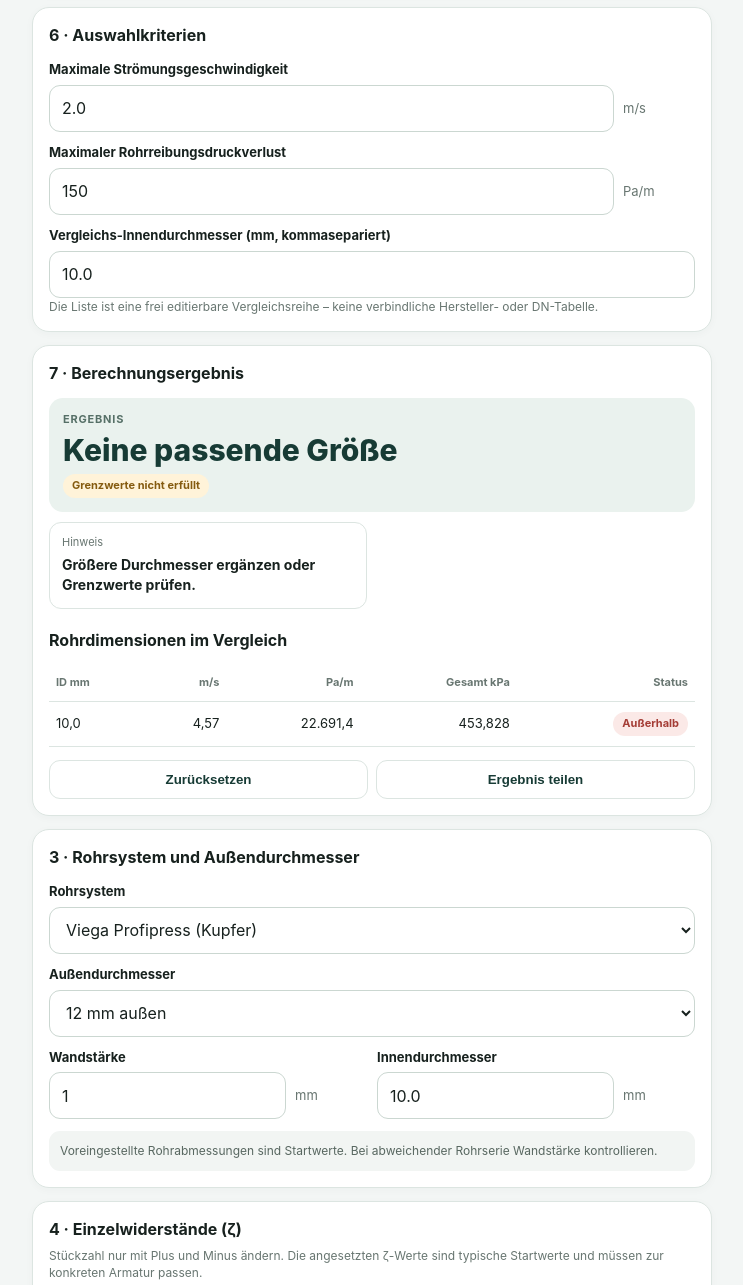
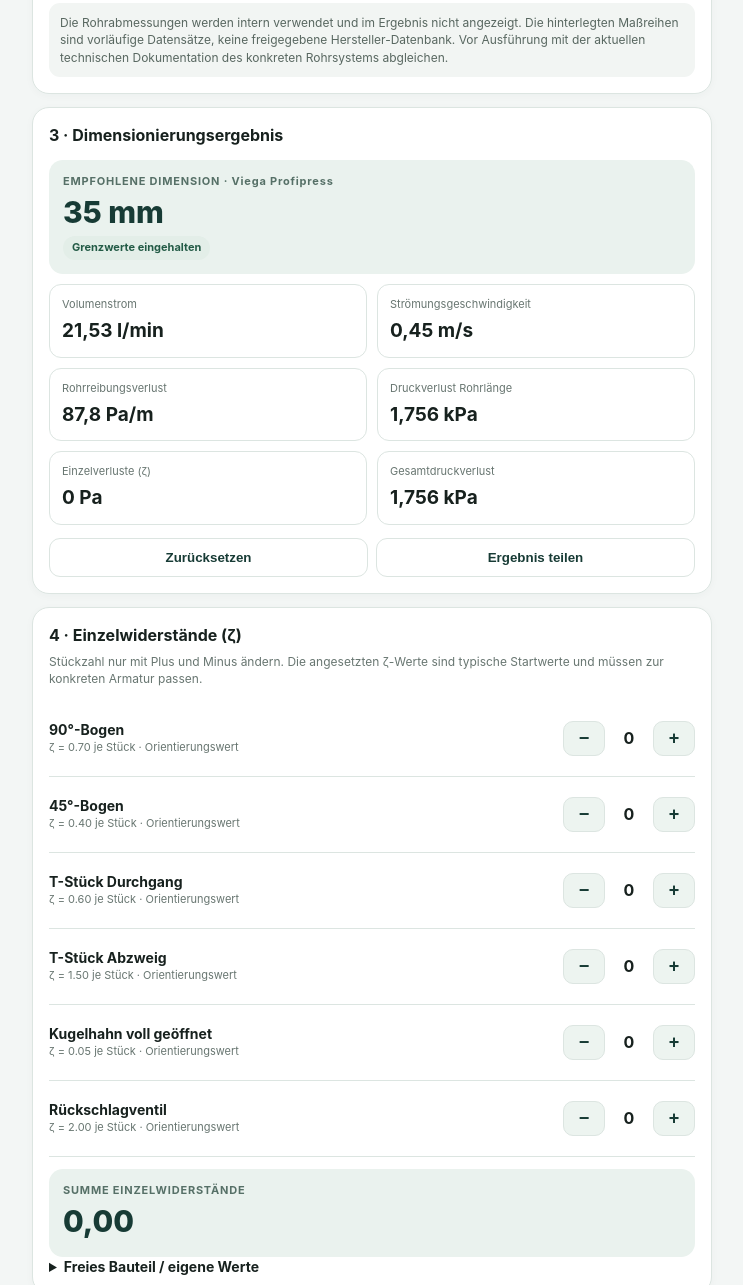
Before and after one commit to s77cr6knh4-netizen/shk-toolbox-pro, a plain HTML site: page index.html in a window 1280 px wide. Shown: the part 1104-2389 px from the top of the page, without its empty margins (268-1011 px from the left). Drawn offline with Linux system fonts and the light colour scheme.

Commit message:
Add files via upload

```diff
--- a/index.html
+++ b/index.html
@@ -65,56 +65,29 @@
   </section>
 
   <section class="card">
-    <h2>2 · Rohr und Betriebsbedingungen</h2>
-    <label for="material">Rohrwerkstoff (Rauigkeit-Voreinstellung)</label>
-    <select id="material">
-      <option value="cu">Kupfer</option><option value="ss">Edelstahl</option><option value="steel">C-Stahl</option><option value="mlcp">Mehrschichtverbundrohr</option><option value="plastic">Kunststoff</option><option value="custom">Benutzerdefiniert</option>
+    <h2>2 · Rohrsystem und Betriebsbedingungen</h2>
+    <label for="pipeSystem">Hersteller / Rohrsystem</label>
+    <select id="pipeSystem">
+      <option value="profipress">Viega Profipress (Kupfer)</option>
+      <option value="sanpress_inox">Viega Sanpress Inox (Edelstahl)</option>
+      <option value="prestabo">Viega Prestabo (C-Stahl)</option>
+      <option value="temponox">Viega Temponox (Edelstahl)</option>
+      <option value="megapress">Viega Megapress (Stahlrohr)</option>
+      <option value="alpex">FRÄNKISCHE alpex F50 (Mehrschichtverbundrohr)</option>
     </select>
-    <label for="roughness">Absolute Rohrrauigkeit</label><div class="unit"><input id="roughness" type="number" min="0" step="0.0001" value="0.0015"><span>mm</span></div>
     <label for="temp">Wassertemperatur</label><div class="unit"><input id="temp" type="number" min="0" max="100" step="1" value="20"><span>°C</span></div>
     <label for="length">Rohrlänge</label><div class="unit"><input id="length" type="number" min="0" step="1" value="20"><span>m</span></div>
-    <label for="zeta">Summe der Einzelverlustbeiwerte ζ (optional)</label><input id="zeta" type="number" min="0" step="0.1" value="0">
-    <div class="notice">Der Innendurchmesser ist entscheidend. Außendurchmesser oder DN dürfen nicht ungeprüft als Innendurchmesser eingesetzt werden.</div>
-  </section>
-
-  <section class="card">
-    <h2>6 · Auswahlkriterien</h2>
     <label for="maxVelocity">Maximale Strömungsgeschwindigkeit</label><div class="unit"><input id="maxVelocity" type="number" min="0.01" step="0.05" value="2.0"><span>m/s</span></div>
     <label for="maxPa">Maximaler Rohrreibungsdruckverlust</label><div class="unit"><input id="maxPa" type="number" min="1" step="10" value="150"><span>Pa/m</span></div>
-    <label for="diameters">Vergleichs-Innendurchmesser (mm, kommasepariert)</label><input id="diameters" type="text" value="10, 12, 14, 16, 18, 20, 22, 25, 28, 32, 35, 40, 45, 50, 54, 60, 65, 75, 80, 100">
-    <div class="muted">Die Liste ist eine frei editierbare Vergleichsreihe – keine verbindliche Hersteller- oder DN-Tabelle.</div>
-    <div class="error" id="inputError">Bitte die Eingaben und die Durchmesserliste prüfen.</div>
+    <label for="zeta">Zusätzliche Einzelverlustbeiwerte ζ (optional)</label><input id="zeta" type="number" min="0" step="0.1" value="0">
+    <div class="notice" id="pipeNote">Die Rohrabmessungen werden intern verwendet und im Ergebnis nicht angezeigt. Die hinterlegten Maßreihen sind vorläufige Datensätze, keine freigegebene Hersteller-Datenbank. Vor Ausführung mit der aktuellen technischen Dokumentation des konkreten Rohrsystems abgleichen.</div>
   </section>
-
   <section class="card">
-    <h2>7 · Berechnungsergebnis</h2>
-    <div id="recommendation" class="result"><div class="eyebrow">EMPFOHLENER VERGLEICHSDURCHMESSER</div><div class="big">20 mm</div></div>
+    <h2>3 · Dimensionierungsergebnis</h2>
+    <div id="recommendation" class="result"><div class="eyebrow">EMPFOHLENE ROHRDIMENSION</div><div class="big">Berechnung läuft …</div></div>
     <div class="grid" id="metrics" style="margin-top:10px"></div>
-    <h2 style="margin-top:20px">Rohrdimensionen im Vergleich</h2>
-    <div class="tablewrap"><table><thead><tr><th>ID mm</th><th>m/s</th><th>Pa/m</th><th>Gesamt kPa</th><th>Status</th></tr></thead><tbody id="rows"></tbody></table></div>
+    <div class="error" id="inputError">Bitte Eingaben prüfen.</div>
     <div class="actions"><button id="reset" type="button">Zurücksetzen</button><button id="share" type="button">Ergebnis teilen</button></div>
-  </section>
-
-
-  <section class="card" id="pipeSystemCard">
-    <h2>3 · Rohrsystem und Außendurchmesser</h2>
-    <label for="pipeSystem">Rohrsystem</label>
-    <select id="pipeSystem">
-      <option value="profipress">Viega Profipress (Kupfer)</option>
-      <option value="sanpress">Viega Sanpress / Sanpress Inox</option>
-      <option value="prestabo">Viega Prestabo (C-Stahl)</option>
-      <option value="temponox">Viega Temponox (Edelstahl)</option>
-      <option value="megapress">Viega Megapress (Stahlrohr – Wandstärke abhängig vom Grundrohr)</option>
-      <option value="alpex">FRÄNKISCHE alpex F50</option>
-      <option value="custom">Eigene Rohrabmessung</option>
-    </select>
-    <label for="pipeSize">Außendurchmesser</label>
-    <select id="pipeSize"></select>
-    <div class="grid">
-      <div><label for="wall">Wandstärke</label><div class="unit"><input id="wall" type="number" min="0.1" step="0.1"><span>mm</span></div></div>
-      <div><label for="inner">Innendurchmesser</label><div class="unit"><input id="inner" type="number" readonly><span>mm</span></div></div>
-    </div>
-    <div class="notice" id="pipeNote">Bitte Rohrsystem und Dimension prüfen. Bei Megapress ist die Wandstärke des verwendeten Grundrohrs maßgeblich.</div>
   </section>
 
   <section class="card" id="zetaCard">
@@ -160,19 +133,18 @@
         <li>Volumenstrom aus Leistung: Näherung für Wasser mit temperaturabhängigen Dichte- und Wärmekapazitätswerten.</li>
         <li>Rohrdruckverlust nach Darcy-Weisbach; Reibungsbeiwert mit laminarer, Übergangs- und turbulenter Näherung.</li>
         <li>Einzelverluste: Δp = Σζ · ρv²/2. ζ muss passend zu Bauteil, Einbausituation und Herstellerdaten ermittelt werden.</li>
-        <li>Automatische Auswahl: kleinster gelisteter Innendurchmesser, der die eingegebenen Grenzwerte für Geschwindigkeit und Rohrreibung einhält.</li>
-        <li>Die Liste der Durchmesser und Rauigkeiten ist nur ein Startwert. Vor einer realen Auslegung konkrete Rohrabmessungen, Medium, Armaturen, Herstellerdaten und geltende Regeln prüfen.</li>
+        <li>Automatische Auswahl: kleinste im gewählten Rohrsystem hinterlegte Dimension, deren interner lichter Querschnitt die eingegebenen Grenzwerte für Geschwindigkeit und Rohrreibung einhält.</li>
+        <li>Die hinterlegten Rohrabmessungen sind eine vorläufige Datengrundlage und müssen vor realer Auslegung anhand der aktuellen Herstellerunterlagen für die konkrete Rohrserie geprüft werden. Bei Megapress ist das tatsächlich verwendete Stahlgrundrohr maßgeblich.</li>
         <li>Keine vollständige Rohrnetzberechnung, kein hydraulischer Abgleich und keine Pumpenauslegung.</li>
       </ul>
     </details>
   </section>
-  <footer>SHK TOOLBOX PRO · Version 2.0 · Berechnungshilfe – keine normgerechte Fachplanung</footer>
+  <footer>SHK TOOLBOX PRO · Version 3.0 · Berechnungshilfe – keine normgerechte Fachplanung</footer>
 </div>
 <script>
 (() => {
   const $ = id => document.getElementById(id);
   let mode = "power";
-  const presets = {cu:0.0015,ss:0.0015,steel:0.045,mlcp:0.007,plastic:0.007};
   const fmt = (x,d=2) => Number.isFinite(x) ? x.toLocaleString("de-DE",{minimumFractionDigits:d,maximumFractionDigits:d}) : "–";
   function setMode(next){
     mode=next;
@@ -184,8 +156,8 @@
   }
   $("modePower").addEventListener("click",()=>setMode("power"));
   $("modeDirect").addEventListener("click",()=>setMode("direct"));
-  $("material").addEventListener("change",e=>{if(e.target.value!=="custom")$("roughness").value=presets[e.target.value];calculate();});
   document.querySelectorAll("input,select").forEach(el=>el.addEventListener("input",calculate));
+  $("pipeSystem").addEventListener("change",calculate);
   function waterProps(t){
     // Näherungswerte für Wasser; linear interpoliert zwischen Stützstellen.
     const pts=[[0,999.84,0.001792],[10,999.70,0.001307],[20,998.21,0.001002],[30,995.65,0.000798],[40,992.22,0.000653],[50,988.04,0.000547],[60,983.20,0.000466],[70,977.76,0.000404],[80,971.80,0.000355],[90,965.30,0.000315],[100,958.35,0.000282]];
@@ -202,83 +174,60 @@
     const f=(Re-2300)/(4000-2300);
     return lam+(swamee-lam)*f;
   }
+  const pipeCatalog = {
+    profipress:{label:"Viega Profipress",rough:0.0015,items:[["12 mm",12,1],["15 mm",15,1],["18 mm",18,1],["22 mm",22,1],["28 mm",28,1.2],["35 mm",35,1.5],["42 mm",42,1.5],["54 mm",54,2]]},
+    sanpress_inox:{label:"Viega Sanpress Inox",rough:0.0015,items:[["15 mm",15,1],["18 mm",18,1],["22 mm",22,1.2],["28 mm",28,1.2],["35 mm",35,1.5],["42 mm",42,1.5],["54 mm",54,1.5]]},
+    prestabo:{label:"Viega Prestabo",rough:0.045,items:[["15 mm",15,1.2],["18 mm",18,1.2],["22 mm",22,1.5],["28 mm",28,1.5],["35 mm",35,1.5],["42 mm",42,1.5],["54 mm",54,1.5]]},
+    temponox:{label:"Viega Temponox",rough:0.0015,items:[["15 mm",15,1],["18 mm",18,1],["22 mm",22,1.2],["28 mm",28,1.2],["35 mm",35,1.5],["42 mm",42,1.5],["54 mm",54,1.5]]},
+    megapress:{label:"Viega Megapress",rough:0.045,items:[["¾″",26.9,2.6],["1″",33.7,2.6],["1¼″",42.4,2.6],["1½″",48.3,2.6],["2″",60.3,2.9],["2½″",76.1,2.9],["3″",88.9,3.2],["4″",108,3.6]]},
+    alpex:{label:"FRÄNKISCHE alpex F50",rough:0.007,items:[["16 × 2,0 mm",16,2],["20 × 2,0 mm",20,2],["26 × 3,0 mm",26,3],["32 × 3,0 mm",32,3],["40 × 3,5 mm",40,3.5],["50 × 4,0 mm",50,4],["63 × 4,5 mm",63,4.5],["75 × 5,0 mm",75,5]]}
+  };
   function calculate(){
     const p=Number($("power").value),dt=Number($("deltaT").value),direct=Number($("flowDirect").value);
-    const q=mode==="power" ? (p>0&&dt>0 ? p*1e6/(4180*dt)*60/1000 : NaN) : direct;
-    // p*1e6/(4180*dT) gives L/s; multiply by 60 for L/min.
+    const q=mode==="power"?(p>0&&dt>0?p*1e6/(4180*dt)*60/1000:NaN):direct;
     $("flowOut").textContent=Number.isFinite(q)&&q>0?fmt(q)+" l/min":"–";
     $("flowHour").textContent=Number.isFinite(q)&&q>0?fmt(q*60,1)+" l/h":"Eingabe prüfen";
     $("flowError").style.display=Number.isFinite(q)&&q>0?"none":"block";
-    const t=Number($("temp").value),L=Number($("length").value),eps=Number($("roughness").value)/1000,Z=Number($("zeta").value);
-    const vmax=Number($("maxVelocity").value),maxPa=Number($("maxPa").value);
-    const ds=$("diameters").value.split(",").map(x=>Number(x.trim())).filter(x=>Number.isFinite(x)&&x>0).sort((a,b)=>a-b);
-    const valid=Number.isFinite(q)&&q>0&&t>=0&&t<=100&&L>=0&&eps>=0&&Z>=0&&vmax>0&&maxPa>0&&ds.length>0;
+    const t=Number($("temp").value),L=Number($("length").value),Z=Number($("zeta").value);
+    const vmax=Number($("maxVelocity").value),maxPa=Number($("maxPa").value),sys=pipeCatalog[$("pipeSystem").value];
+    const valid=Number.isFinite(q)&&q>0&&t>=0&&t<=100&&L>=0&&Z>=0&&vmax>0&&maxPa>0&&!!sys;
     $("inputError").style.display=valid?"none":"block";
-    if(!valid){$("recommendation").innerHTML='<div class="eyebrow">ERGEBNIS</div><div class="big">Eingaben prüfen</div>'; $("metrics").innerHTML="";$("rows").innerHTML="";return;}
-    const {rho,mu}=waterProps(t),Q=q/60000;
-    const values=ds.map(d=>{
-      const D=d/1000,A=Math.PI*D*D/4,v=Q/A,Re=rho*v*D/mu,f=calcFriction(Re,eps/D);
+    if(!valid){$("recommendation").innerHTML='<div class="eyebrow">ERGEBNIS</div><div class="big">Eingaben prüfen</div>';$("metrics").innerHTML="";return;}
+    const {rho,mu}=waterProps(t),Q=q/60000,eps=sys.rough/1000;
+    const values=sys.items.map(([label,od,wall])=>{
+      const d=od-2*wall,D=d/1000,A=Math.PI*D*D/4,v=Q/A,Re=rho*v*D/mu,f=calcFriction(Re,eps/D);
       const dynamic=rho*v*v/2,per=f/D*dynamic,straight=per*L,local=Z*dynamic,total=straight+local;
-      return {d,v,Re,f,per,total,regime:Re<2300?"Laminar":Re<4000?"Übergang":"Turbulent",ok:v<=vmax&&per<=maxPa};
+      return {label,d,v,Re,f,per,total,ok:d>0&&v<=vmax&&per<=maxPa};
     });
     const selected=values.find(x=>x.ok);
     if(selected){
-      $("recommendation").innerHTML=`<div class="eyebrow">KLEINSTER PASSENDER VERGLEICHSDURCHMESSER</div><div class="big">${fmt(selected.d,1)} mm</div><span class="pill">Grenzwerte eingehalten</span>`;
+      $("recommendation").innerHTML=`<div class="eyebrow">EMPFOHLENE DIMENSION · ${sys.label}</div><div class="big">${selected.label}</div><span class="pill">Grenzwerte eingehalten</span>`;
       $("metrics").innerHTML=`
+        <div class="metric"><span>Volumenstrom</span><strong>${fmt(q,2)} l/min</strong></div>
         <div class="metric"><span>Strömungsgeschwindigkeit</span><strong>${fmt(selected.v,2)} m/s</strong></div>
-        <div class="metric"><span>Rohrreibung</span><strong>${fmt(selected.per,1)} Pa/m</strong></div>
-        <div class="metric"><span>Gesamtdruckverlust</span><strong>${fmt(selected.total/1000,3)} kPa</strong></div>
-        <div class="metric"><span>Reynolds-Zahl</span><strong>${Math.round(selected.Re).toLocaleString("de-DE")}</strong></div>
-        <div class="metric"><span>Reibungsbeiwert λ</span><strong>${fmt(selected.f,4)}</strong></div>
-        <div class="metric"><span>Förderhöhenäquivalent</span><strong>${fmt(selected.total/(rho*9.81),3)} mWS</strong></div>`;
+        <div class="metric"><span>Rohrreibungsverlust</span><strong>${fmt(selected.per,1)} Pa/m</strong></div>
+        <div class="metric"><span>Druckverlust Rohrlänge</span><strong>${fmt(selected.per*L/1000,3)} kPa</strong></div>
+        <div class="metric"><span>Einzelverluste (ζ)</span><strong>${fmt(selected.total-selected.per*L,0)} Pa</strong></div>
+        <div class="metric"><span>Gesamtdruckverlust</span><strong>${fmt(selected.total/1000,3)} kPa</strong></div>`;
     }else{
-      $("recommendation").innerHTML='<div class="eyebrow">ERGEBNIS</div><div class="big">Keine passende Größe</div><span class="pill warn">Grenzwerte nicht erfüllt</span>';
-      $("metrics").innerHTML='<div class="metric"><span>Hinweis</span><strong style="font-size:14px">Größere Durchmesser ergänzen oder Grenzwerte prüfen.</strong></div>';
+      $("recommendation").innerHTML=`<div class="eyebrow">ERGEBNIS · ${sys.label}</div><div class="big">Keine passende Dimension</div><span class="pill warn">Grenzwerte nicht erfüllt</span>`;
+      $("metrics").innerHTML='<div class="metric"><span>Hinweis</span><strong style="font-size:14px">Grenzwerte prüfen oder eine größere verfügbare Systemdimension wählen.</strong></div>';
     }
-    $("rows").innerHTML=values.map(x=>`<tr class="${selected&&x.d===selected.d?'recommended':''}"><td>${fmt(x.d,1)}</td><td>${fmt(x.v,2)}</td><td>${fmt(x.per,1)}</td><td>${fmt(x.total/1000,3)}</td><td>${x.ok?'<span class="pill">Passend</span>':'<span class="pill bad">Außerhalb</span>'}</td></tr>`).join("");
-    window.currentSummary={q,selected,values};
+    window.currentSummary={q,selected,values,system:sys.label};
   }
   $("reset").addEventListener("click",()=>{
     $("power").value=15;$("deltaT").value=10;$("flowDirect").value=12;setMode("power");
-    $("material").value="cu";$("roughness").value=presets.cu;$("temp").value=20;$("length").value=20;$("zeta").value=0;
-    $("maxVelocity").value=2;$("maxPa").value=150;$("diameters").value="10, 12, 14, 16, 18, 20, 22, 25, 28, 32, 35, 40, 45, 50, 54, 60, 65, 75, 80, 100";calculate();
+    $("pipeSystem").value="profipress";$("temp").value=20;$("length").value=20;$("zeta").value=0;
+    $("maxVelocity").value=2;$("maxPa").value=150;calculate();
   });
   $("share").addEventListener("click",async()=>{
     const s=window.currentSummary;if(!s)return;
-    const text=`SHK Toolbox Pro\nVolumenstrom: ${fmt(s.q)} l/min\n${s.selected?`Vergleichs-Innendurchmesser: ${fmt(s.selected.d,1)} mm\nGeschwindigkeit: ${fmt(s.selected.v)} m/s\nDruckverlust: ${fmt(s.selected.per,1)} Pa/m\nGesamt: ${fmt(s.selected.total/1000,3)} kPa`:"Kein passender Durchmesser gefunden"}\nNur überschlägige Berechnungshilfe.`;
+    const text=`SHK Toolbox Pro\nVolumenstrom: ${fmt(s.q)} l/min\n${s.selected?`Rohrsystem: ${s.system}\nRohrdimension: ${s.selected.label}\nGeschwindigkeit: ${fmt(s.selected.v)} m/s\nDruckverlust: ${fmt(s.selected.per,1)} Pa/m\nGesamt: ${fmt(s.selected.total/1000,3)} kPa`:"Kein passender Durchmesser gefunden"}\nNur überschlägige Berechnungshilfe.`;
     if(navigator.share){try{await navigator.share({title:"SHK Toolbox Pro – Berechnung",text});}catch(e){}}
     else if(navigator.clipboard){await navigator.clipboard.writeText(text);$("share").textContent="Kopiert ✓";}
     else alert(text);
   });
 
-  const pipeCatalog = {
-    profipress:[[12,1],[15,1],[18,1],[22,1],[28,1.2],[35,1.5],[42,1.5],[54,2]],
-    sanpress:[[15,1],[18,1],[22,1.2],[28,1.2],[35,1.5],[42,1.5],[54,1.5]],
-    prestabo:[[15,1.2],[18,1.2],[22,1.5],[28,1.5],[35,1.5],[42,1.5],[54,1.5]],
-    temponox:[[15,1],[18,1],[22,1.2],[28,1.2],[35,1.5],[42,1.5],[54,1.5]],
-    alpex:[[16,2],[20,2],[26,3],[32,3],[40,3.5],[50,4],[63,4.5],[75,5]],
-    megapress:[[26.9,2.6],[33.7,2.6],[42.4,2.6],[48.3,2.6],[60.3,2.9],[76.1,2.9],[88.9,3.2],[108,3.6]]
-  };
-  function updatePipeSizes(){
-    const sys=$("pipeSystem").value, sel=$("pipeSize"), list=pipeCatalog[sys]||[];
-    sel.innerHTML="";
-    if(sys==="custom"){sel.innerHTML='<option value="custom">Eigene Abmessung</option>';$("wall").value=1.5;$("wall").readOnly=false;}
-    else {list.forEach(([od,w])=>{const o=document.createElement("option");o.value=od;o.textContent=od+" mm außen";o.dataset.wall=w;sel.appendChild(o);});$("wall").readOnly=false;}
-    updateInner();
-    $("pipeNote").textContent=sys==="megapress"?"Megapress verwendet zugelassene Stahlrohre als Grundrohr. Die Wandstärke ist abhängig vom tatsächlich eingesetzten Rohr und muss geprüft werden.":sys==="alpex"?"alpex F50: Abmessungen als Startauswahl; genaue Produkt-/Rohrserie und Herstellerunterlage vor Auslegung prüfen.":"Voreingestellte Rohrabmessungen sind Startwerte. Bei abweichender Rohrserie Wandstärke kontrollieren.";
-  }
-  function updateInner(){
-    const od=Number($("pipeSize").value), w=Number($("wall").value);
-    const opt=$("pipeSize").selectedOptions[0];
-    if(opt&&opt.dataset.wall && !$("wall").dataset.userEdited) $("wall").value=opt.dataset.wall;
-    const wall=Number($("wall").value);
-    $("inner").value=od>2*wall?(od-2*wall).toFixed(1):"";
-    if($("inner").value) $("diameters").value=String($("inner").value);
-    calculate();
-  }
-  $("pipeSystem").addEventListener("change",()=>{delete $("wall").dataset.userEdited;updatePipeSizes();});
-  $("pipeSize").addEventListener("change",()=>{delete $("wall").dataset.userEdited;const o=$("pipeSize").selectedOptions[0];if(o&&o.dataset.wall)$("wall").value=o.dataset.wall;updateInner();});
-  $("wall").addEventListener("input",()=>{$("wall").dataset.userEdited="1";updateInner();});
   const zetaCatalog=[["90°-Bogen",0.7],["45°-Bogen",0.4],["T-Stück Durchgang",0.6],["T-Stück Abzweig",1.5],["Kugelhahn voll geöffnet",0.05],["Rückschlagventil",2.0]];
   const zCounts=zetaCatalog.map(()=>0); let customZCount=0;
   function counterHTML(id,count){return `<div class="counter"><button type="button" data-count="${id}" data-delta="-1" aria-label="Minus">−</button><strong>${count}</strong><button type="button" data-count="${id}" data-delta="1" aria-label="Plus">+</button></div>`;}
@@ -292,7 +241,7 @@
   $("customZetaCounter").addEventListener("click",e=>{const b=e.target.closest("button[data-count]");if(b){customZCount=Math.max(0,customZCount+Number(b.dataset.delta));renderZeta();}});
   $("customZetaValue").addEventListener("input",renderZeta);
   $("customZetaName").addEventListener("input",()=>{});
-  const kvsDefaults={thermo:1.5,lockshield:1.0,balancing:4.0,dpreg:2.5,ball:25,check:6,zone:4,control2:6,control3:8,mb3:null,rv2:9.07,custom:1};
+  const kvsDefaults={thermo:1.5,lockshield:1.0,balancing:4.0,dpreg:2.5,ball:25,check:6,zone:4,control2:6,control3:8,mb3:null,rv2:null,custom:1};
   const kvsNames={thermo:"Thermostatventil",lockshield:"Rücklaufverschraubung",balancing:"Strangregulierventil",dpreg:"Differenzdruckregler",ball:"Kugelhahn",check:"Rückschlagventil",zone:"Zonenventil",control2:"2-Wege-Regelventil",control3:"3-Wege-Mischer",mb3:"SpiroTrap MB3",rv2:"SpiroVent RV2",custom:"Eigenes Bauteil"};
   const mb3Points={"3/4″":[1.3,2.1],"1″":[2.0,3.8],"1 1/4″":[3.6,2.2],"1 1/2″":[5.0,2.6],"2″":[7.5,5.8]};
   const rv2Sizes=["3/4″","1″","1 1/4″","1 1/2″","2″"];
@@ -308,7 +257,7 @@
       const isSpiro=x.type==="mb3"||x.type==="rv2";
       const sizeOptions=isSpiro?rv2Sizes.map(s=>`<option ${x.size===s?"selected":""}>${s}</option>`).join(""):["DN 15","DN 20","DN 25","DN 32","DN 40","DN 50"].map(s=>`<option ${x.size===s?"selected":""}>${s}</option>`).join("");
       const kvsField=x.kvs==null?"":x.kvs;
-      const hint=x.type==="mb3"?"Hersteller veröffentlicht Nennvolumenstrom und Δp je Größe; keine Kvs-Zahl pauschal übernommen.":x.type==="rv2"?"Herstellerdatenbank nennt Kvs 9,07 m³/h für UA022W (22 mm). Für Gewindegrößen bitte produktspezifisch bestätigen.":"Allgemeiner Orientierungswert – je Hersteller, DN und Ventilstellung prüfen.";
+      const hint=x.type==="mb3"?"Hersteller veröffentlicht Nennvolumenstrom und Δp je Größe; keine Kvs-Zahl pauschal übernommen.":x.type==="rv2"?"Kein pauschaler Kvs-Wert hinterlegt. Nur einen für die konkrete Ausführung bestätigten Herstellerwert eintragen.":"Allgemeiner Orientierungswert – je Hersteller, DN und Ventilstellung prüfen.";
       return `<div class="krow"><div class="khead"><div><div class="kname">${x.name}</div><div class="ksub">${hint}</div></div><button class="delbtn" data-del="${i}">Entfernen</button></div>
       <div class="kfields"><div><label>Größe</label><select data-field="size" data-i="${i}">${sizeOptions}</select></div><div><label>Kvs (m³/h)</label><input type="number" min="0.01" step="0.01" value="${kvsField}" placeholder="Wert eintragen" data-field="kvs" data-i="${i}"></div></div>
       <div class="zhead"><span class="zsub">Stückzahl</span>${counterHTML("k"+i,x.count)}</div><div class="zsub" id="kresult${i}">Druckverlust wird berechnet, sobald ein Kvs-Wert eingetragen ist.</div></div>`;
@@ -326,7 +275,7 @@
   $("kvsRows").addEventListener("change",e=>{const f=e.target.dataset.field;if(f){const x=kvsItems[Number(e.target.dataset.i)];x[f]=f==="kvs"?Number(e.target.value):e.target.value;renderKvs();}});
   $("kvsRows").addEventListener("input",e=>{const f=e.target.dataset.field;if(f==="kvs"){const x=kvsItems[Number(e.target.dataset.i)];x.kvs=Number(e.target.value);}});
 
-  updatePipeSizes();renderZeta();
+  renderZeta();
   calculate();
   if("serviceWorker" in navigator && location.protocol.startsWith("http"))window.addEventListener("load",()=>navigator.serviceWorker.register("./service-worker.js").catch(()=>{}));
 })();
--- a/service-worker.js
+++ b/service-worker.js
@@ -1,4 +1,4 @@
-const CACHE="shk-toolbox-pro-v2";
+const CACHE="shk-toolbox-pro-v3";
 const FILES=["./","./index.html","./manifest.webmanifest","./icons/icon-192.png","./icons/icon-512.png"];
 self.addEventListener("install",event=>event.waitUntil(caches.open(CACHE).then(c=>c.addAll(FILES)).then(()=>self.skipWaiting())));
 self.addEventListener("activate",event=>event.waitUntil(caches.keys().then(keys=>Promise.all(keys.filter(k=>k!==CACHE).map(k=>caches.delete(k)))).then(()=>self.clients.claim())));
```
